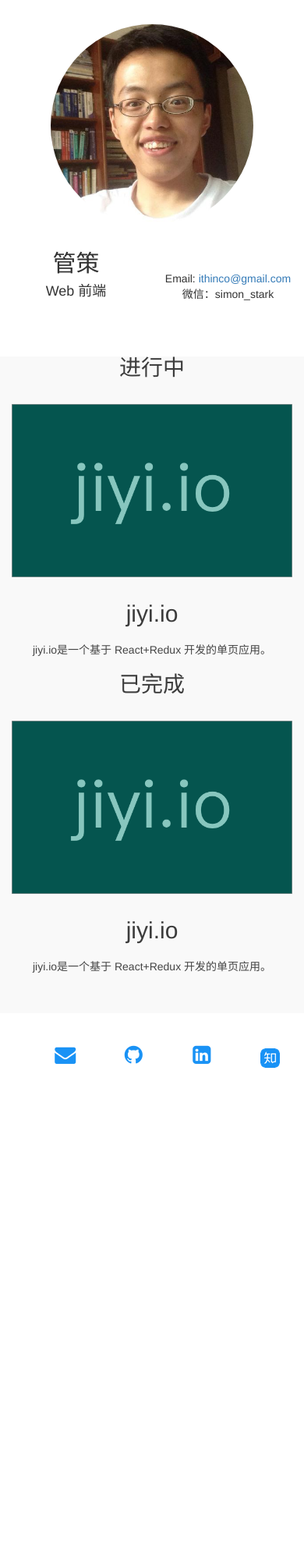
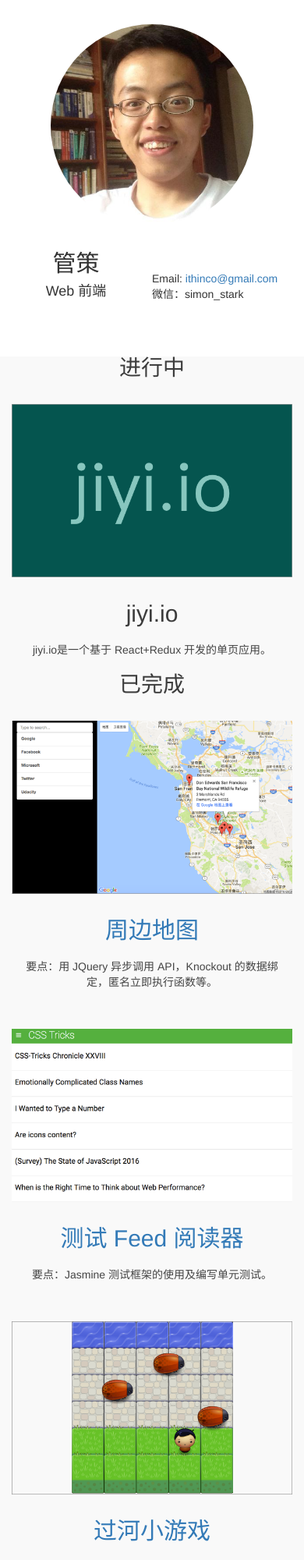
Before and after one commit to ithinco/ithinco.github.io, a plain HTML site: page index.html in a window 390 px wide. Shown: the top 2000 px of the page at 78% size. Before the commit the page ends 1407 px from the top, so only its background shows below. Drawn offline with nearby package versions, Linux system fonts and the light colour scheme.

Commit message:
v.0.1.5
添加项目，修复一些小的 CSS 问题

```diff
--- a/index.html
+++ b/index.html
@@ -3,6 +3,8 @@
 <head>
 	<meta charset="utf-8">
 	<meta name="viewport" content="width=device-width, initial-scale=1">
+
+	<title>求转发求内推JS向Web前端</title>
 
 	<link rel='stylesheet prefetch' href='https://maxcdn.bootstrapcdn.com/bootstrap/3.3.5/css/bootstrap.min.css'>
 
@@ -59,17 +61,55 @@
 
 	<h1>已完成</h1>
 		<div class="projects">
+
 			<div class="project">
 				<div class="project-img">
-					<img src="./img/jiyi.png" alt="jiyi.io - A React-based SPA" class="img-responsive center-block" />
+					<img src="./img/neighborhood-map.png" alt="NeigborhoodMap Project" class="img-responsive center-block" />
 				</div>
 				<div class="project-name">
-					<h2>jiyi.io</h2>
+					<a href="https://github.com/ithinco/udacity/tree/master/Front%20End/neigborhood%20map"><h2>周边地图</h2></a>
 				</div>
 				<div class="project-description">
-					<p>jiyi.io是一个基于 React+Redux 开发的单页应用。</p>
+					<p>要点：用 JQuery 异步调用 API，Knockout 的数据绑定，匿名立即执行函数等。</p>
 				</div>
 			</div>
+
+			<div class="project">
+				<div class="project-img">
+					<img src="./img/feedreader.png" alt="Feedreader Project" class="img-responsive center-block" />
+				</div>
+				<div class="project-name">
+					<a href="https://github.com/ithinco/udacity/tree/master/Front%20End/feedreader"><h2>测试 Feed 阅读器</h2></a>
+				</div>
+				<div class="project-description">
+					<p>要点：Jasmine 测试框架的使用及编写单元测试。</p>
+				</div>
+			</div>
+
+			<div class="project">
+				<div class="project-img">
+					<img src="./img/arcade-game.png" alt="Arcade Game Project" class="img-responsive center-block" />
+				</div>
+				<div class="project-name">
+					<a href="https://github.com/ithinco/udacity/tree/master/Front%20End/arcade-game"><h2>过河小游戏</h2></a>
+				</div>
+				<div class="project-description">
+					<p>要点：JS OOP 编程（原型链），事件监听。</p>
+				</div>
+			</div>
+
+			<div class="project">
+				<div class="project-img">
+					<img src="./img/optimization.png" alt="Website Optimization Project" class="img-responsive center-block" />
+				</div>
+				<div class="project-name">
+					<a href="https://github.com/ithinco/udacity/tree/master/Front%20End/Website%20Optimization"><h2>网站优化</h2></a>
+				</div>
+				<div class="project-description">
+					<p>Chrome console 的使用，DOM 树，资源（如图片格式）加载等。</p>
+				</div>
+			</div>
+
 		</div>
     </div>
 </section>
--- a/style.css
+++ b/style.css
@@ -1,11 +1,3 @@
-/*div {
-	border: 1px solid red;
-}
-
-.project-img {
-	border: 1px solid black;
-}*/
-
 html,
 body{
   width: 100%;
@@ -46,10 +38,6 @@ body{
   padding: 40px 0;
 }
 
-/*.content {
-  text-align: center;
-}*/
-
 .content h1 {
   color: #3c3c3c;
   font-size: 2em;
@@ -58,6 +46,14 @@ body{
 
 .projects {
   width: 100%;
+}
+
+.project {
+  margin-bottom: 50px;
+}
+
+.project:last-child {
+  margin-bottom: 0;
 }
 
 .project-img {
@@ -92,37 +88,18 @@ body{
   text-align: center;
 }
 
-.social a {
-  color: #3d3d3d;
-  font-size: 1.5em;
-  -webkit-transition: all .3s;
-  -moz-transition: all .3s;
-  transition: all .3s;
-}
-
 i {
   color: #1992F5;
   font-size: 27px !important;
-}
-
-i::hover {
-	transition(all 600ms cubic-bezier(0.68, -0.55, 0.265, 1.55));
-	transform(translateY(-10px));
 }
 
 .zhihu-img {
   background-position: 0 -27px;
   width: 25px;
   height: 25px;
-	margin-top: 5px;
   background-image: url("./img/sprites.png");
   background-repeat: no-repeat;
 }
-
-.email:hover{color:#c8a028;}
-.github:hover{color:#57AEE7;}
-.linkedin:hover{color:#0177B5;}
-.zhihu:hover{color:#ececec; text-shadow: 0px 0px 3px #222;}
 
 .clear{
   clear:both;
@@ -148,72 +125,10 @@ i::hover {
     width: 50%;
     margin-top: 0;
     padding-top: 30px;
+    text-align: left;
   }
 
   .portfolio {
     padding-top: 0;
   }
 }
-/*
-@media screen and (min-width: 960px) {
-  .project{
-    position: relative;
-    margin: auto;
-    margin-bottom: 3%;
-    width: 680px;
-    height: 450px;
-    overflow: hidden;
-  }
-
-  .project-image{
-    position: absolute;
-    width: 100%;
-    height: 100%;
-    left: 0;
-    top: 0;
-    -webkit-transition: all .5s ease;
-    transition: all .5s ease;
-    z-index: 3;
-    overflow: hidden;
-  }
-
-  .project-image img{
-    width: 100%;
-    height: auto;
-    min-height: 100%;
-    min-width: 100%;
-  }
-
-  .project-name, .project-description{
-    position: absolute;
-    height: 50%;
-    opacity: 0;
-    -webkit-transition: opacity .3s linear;
-    transition: opacity .3s linear;
- 	overflow: hidden;
-  }
-
-  .project-name{
-    width: 50%;
-    top: 0;
-    right: 0;
-    padding: 10px;
-    text-align: center;
-    display:table;
-  }
-
-  .project-name h2{
-    font-size: 2em;
-    text-decoration: underline;
-    display: table-cell;
-    vertical-align: middle;
-  }
-
-  .project-description{
-    width: 100%;
-    top: 50%;
-    left: 0;
-    padding: 25px 10px;
-    text-align: left;
-  }
-}*/
```
Also changed, not shown: img/arcade-game.png (added), img/feedreader.png (added), img/neighborhood-map.png (added), img/optimization.png (added). Lines whose indentation alone changed are shown as unchanged.
